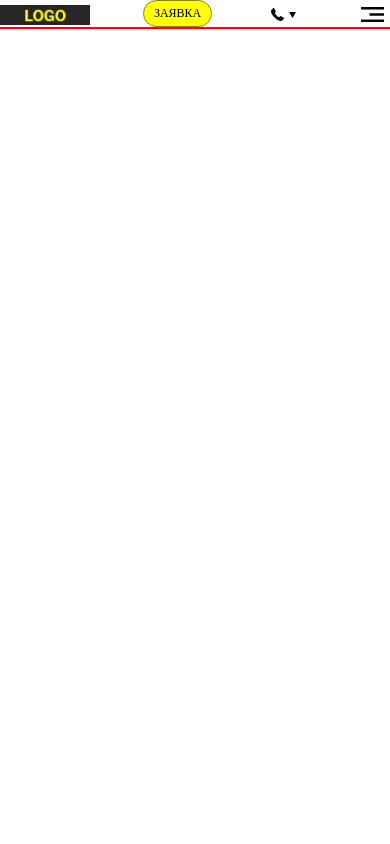
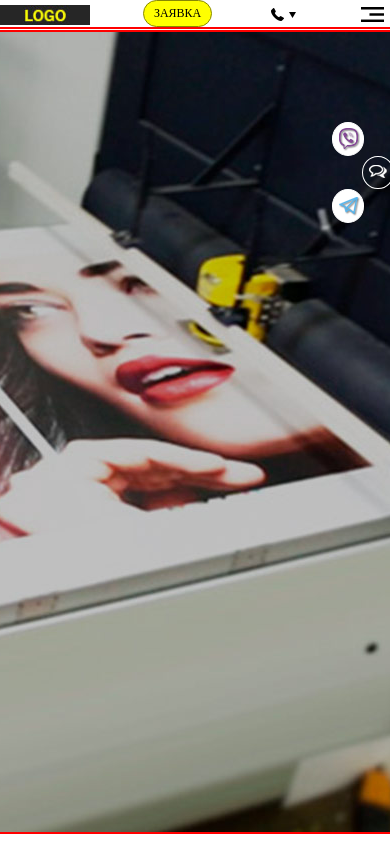
Before and after one commit to malashenkoEvgeniy/tz-specter1, a plain HTML site: page index.html in a window 390 px wide. Drawn offline with nearby package versions, Linux system fonts and the light colour scheme.

Commit message:
add block contact in mobile

```diff
--- a/css/style.css
+++ b/css/style.css
@@ -5,13 +5,20 @@ body {
     font-family: Geometos;
 }
 
-.header {
+.header,
+main {
     min-width: 320px;
     outline: 2px solid red;
+    margin-bottom: 5px;
 }
 
 a {
     font-family: Geometos;
+}
+
+img {
+    max-width: 100%;
+    height: auto;
 }
 
 button {
@@ -41,3 +48,63 @@ button {
     opacity: 0.5;
     color: #000000;
 }
+/*Block main*/
+.mobile-proposal {
+    display: none;
+}
+
+.main-contact {
+    min-height: 800px;
+    background:  url('../img/features-printing.jpg') no-repeat  center;
+    background-size: cover;
+
+}
+
+.contact-list {
+    list-style: none;
+    margin-left: auto;
+    margin-right: 30px;
+    padding-top: 90px;
+    width: 60px;
+    height: 80px;
+}
+
+.contact-link  {
+    position: relative;
+    display: block;
+    background-color: #ffffff;
+    border: 1px solid #ffffff;
+    font-size: 1px;
+    padding: 15px;
+    color: transparent;
+    border: 1px solid #ffffff;
+    border-radius: 50%;
+}
+
+.contact-link::before {
+    content: "";
+	position: absolute;
+	top: 1px;
+	left: 1px;
+	width: 30px;
+	height: 30px;
+	background-color: #c23f42;
+}
+
+.messages {
+    margin-left: 30px;
+    background-color: transparent;
+
+}
+
+.viber::before {
+    background:  url('../img/viber.png') no-repeat  center;
+}
+
+.messages::before {
+    background:  url('../img/messages.png') no-repeat  center;
+}
+
+.telegram::before {
+    background:  url('../img/telegram.png') no-repeat  center;
+}
--- a/index.html
+++ b/index.html
@@ -32,6 +32,18 @@
     <!--    </nav>-->
     </div>
 </header>
+<main>
+    <div class="main-wrapper">
+        <section class="main-contact">
+            <a class="header-proposal mobile-proposal" href="#">заявка на рассчёт</a>
+            <ul class="contact-list">
+                <li class="contact-item"><a href="#" class="contact-link viber">viber</a></li>
+                <li class="contact-item"><a href="#" class="contact-link messages">messages</a></li>
+                <li class="contact-item"><a href="#" class="contact-link telegram">telegram</a></li>
+            </ul>
+        </section>
+    </div>
+</main>
 <!-- Optional JavaScript; choose one of the two! -->
 
 <!-- Option 1: Bootstrap Bundle with Popper -->
```
Also changed, not shown: img/features-printing.jpg (added), img/messages.png (added), img/telegram.png (added), img/viber.png (added).
